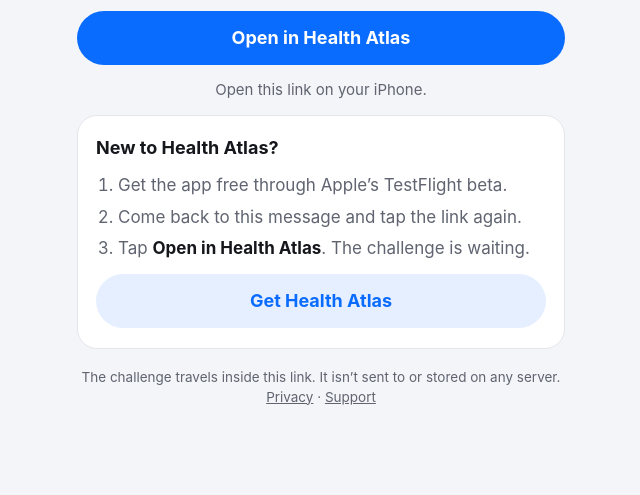
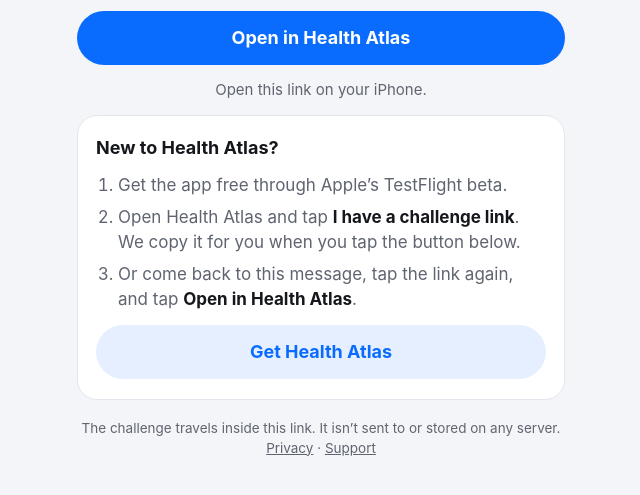
Before and after one commit to hayekpeter19x/health-atlas-site, a plain HTML site: page c.html in a window 1280 px wide. Shown: the part 235-730 px from the top of the page, without its empty margins (319-959 px from the left). Drawn offline with Linux system fonts and the light colour scheme.

Commit message:
Challenge page: copy the challenge when getting the app, so the app can pick it up
Co-Authored-By: Claude Opus 5.5 <noreply@anthropic.com>

```diff
--- a/c.html
+++ b/c.html
@@ -60,10 +60,10 @@ ol b { color: var(--ink); }
     <h2>New to Health Atlas?</h2>
     <ol>
       <li>Get the app free through Apple’s TestFlight beta.</li>
-      <li>Come back to this message and tap the link again.</li>
-      <li>Tap <b>Open in Health Atlas</b>. The challenge is waiting.</li>
+      <li>Open Health Atlas and tap <b>I have a challenge link</b>. We copy it for you when you tap the button below.</li>
+      <li>Or come back to this message, tap the link again, and tap <b>Open in Health Atlas</b>.</li>
     </ol>
-    <a class="btn ghost" href="https://testflight.apple.com/join/M2NSKhzb">Get Health Atlas</a>
+    <a class="btn ghost" id="get" href="https://testflight.apple.com/join/M2NSKhzb">Get Health Atlas</a>
   </section>
   <p class="foot">The challenge travels inside this link. It isn’t sent to or stored on any server. <a href="privacy.html">Privacy</a> · <a href="./">Support</a></p>
 </main>
@@ -102,6 +102,8 @@ ol b { color: var(--ink); }
     document.getElementById('sub').textContent = 'Best ' + x[1].toLowerCase() + ' by ' + end + ' wins.';
   }
   document.title = name + ' challenged you on Health Atlas';
+  // getting the app: keep the challenge on the clipboard so the app can pick it up after installing
+  document.getElementById('get').addEventListener('click', function () { try { navigator.clipboard.writeText(location.href); } catch (e) { /* no clipboard */ } });
 })();
 </script>
 </body>
```
